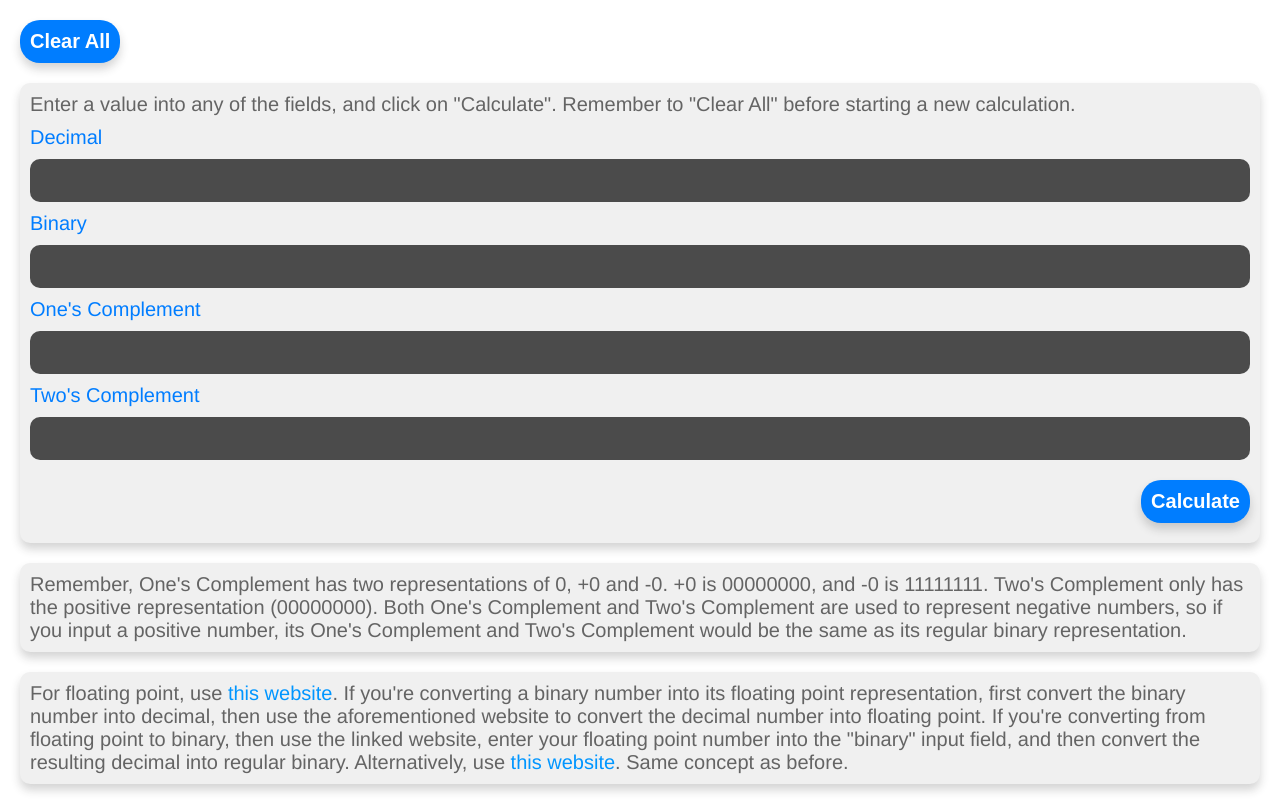
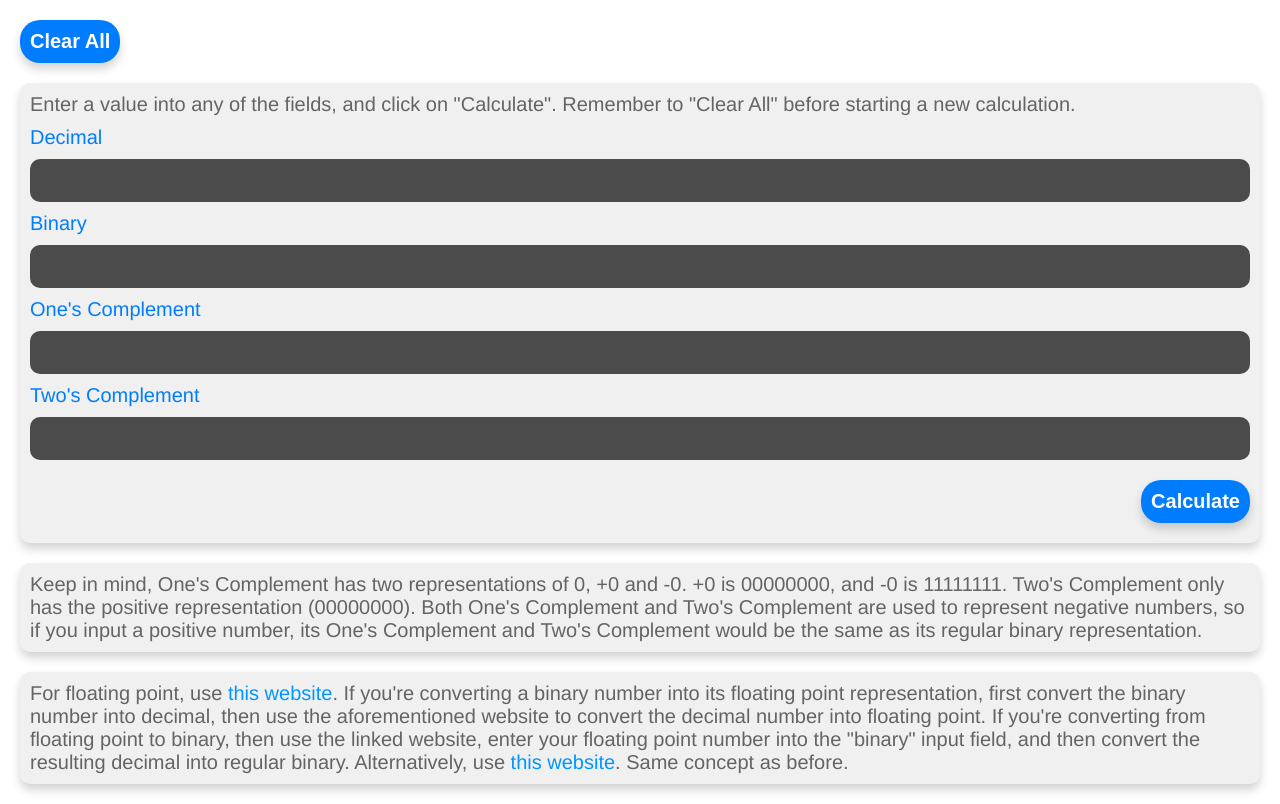
Before and after one commit to Xtrendence/Binary-Converter, a plain HTML site: page index.html in a window 1280 px wide. Drawn offline with Linux system fonts and the light colour scheme.

Commit message:
Update index.html

```diff
--- a/index.html
+++ b/index.html
@@ -37,7 +37,7 @@
 			</div>
 		</div>
 		<div class="section help">
-			<span class="hint noselect">Remember, One's Complement has two representations of 0, +0 and -0. +0 is 00000000, and -0 is 11111111. Two's Complement only has the positive representation (00000000). Both One's Complement and Two's Complement are used to represent negative numbers, so if you input a positive number, its One's Complement and Two's Complement would be the same as its regular binary representation.</span>
+			<span class="hint noselect">Keep in mind, One's Complement has two representations of 0, +0 and -0. +0 is 00000000, and -0 is 11111111. Two's Complement only has the positive representation (00000000). Both One's Complement and Two's Complement are used to represent negative numbers, so if you input a positive number, its One's Complement and Two's Complement would be the same as its regular binary representation.</span>
 		</div>
 		<div class="section help">
 			<span class="hint noselect">For floating point, use <a href="https://www.h-schmidt.net/FloatConverter/IEEE754.html" target="_blank">this website</a>. If you're converting a binary number into its floating point representation, first convert the binary number into decimal, then use the aforementioned website to convert the decimal number into floating point. If you're converting from floating point to binary, then use the linked website, enter your floating point number into the "binary" input field, and then convert the resulting decimal into regular binary. Alternatively, use <a href="https://baseconvert.com/ieee-754-floating-point" target="_blank">this website</a>. Same concept as before.</span>
```
